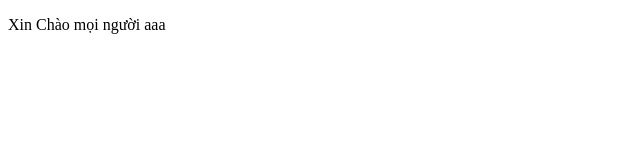
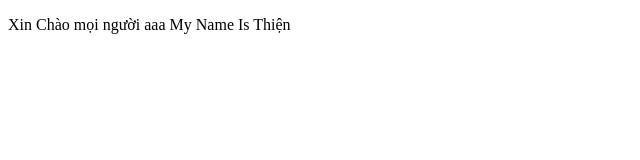
Before and after one commit to Troller2472/github-demo-html, a plain HTML site: page index.html in a window 1280 px wide. Shown: the whole page, without its empty margins (0-640 px from the left). Drawn offline with Linux system fonts and the light colour scheme.

Commit message:
add Thien to inđex

```diff
--- a/index.html
+++ b/index.html
@@ -6,6 +6,6 @@
     <title>Document</title>
 </head>
 <body>
-    <p>Xin Chào mọi người aaa</p>
+    <p>Xin Chào mọi người aaa My Name Is Thiện</p>
 </body>
 </html>
```
